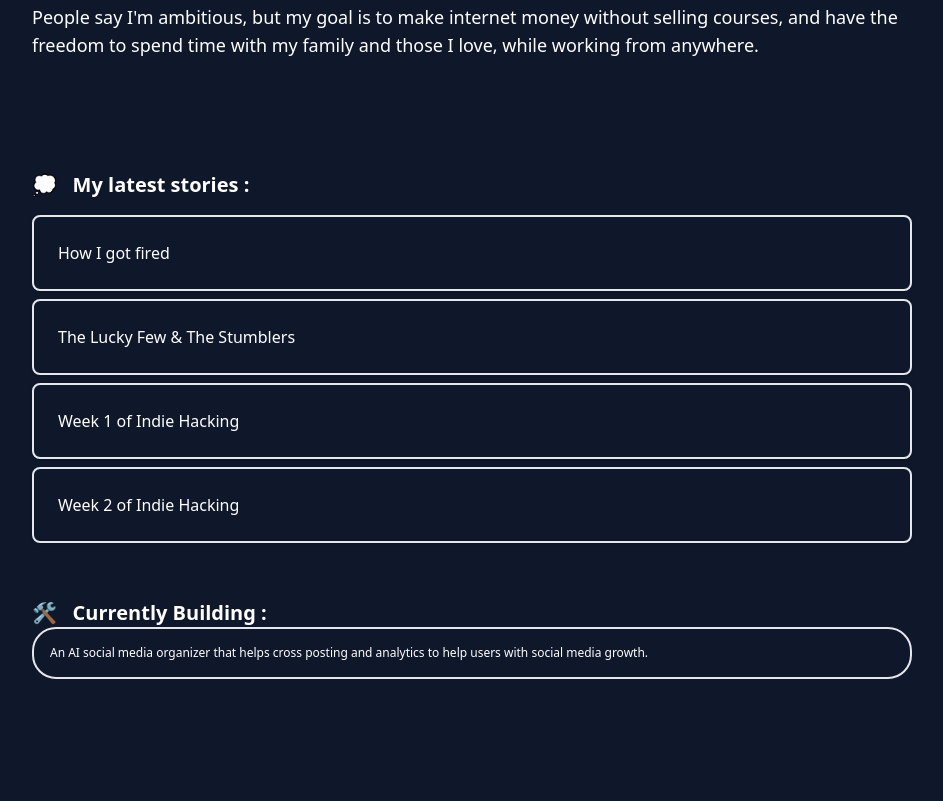
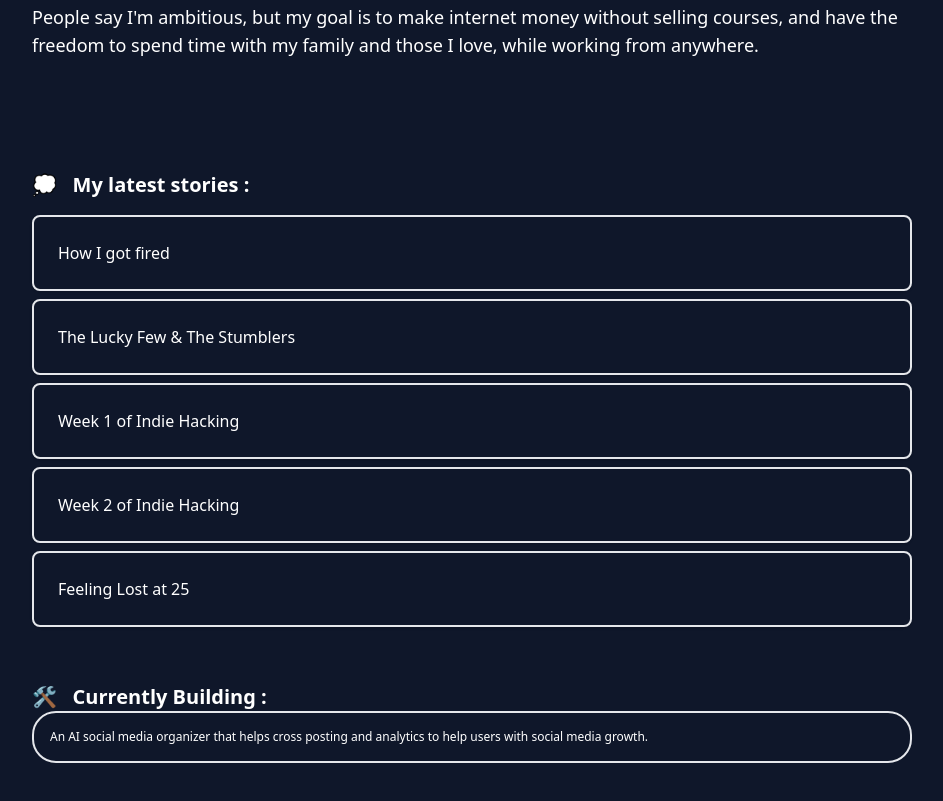
Before and after one commit to ryan-malvyn/blog, a website: page index.html in a window 1280 px wide. Shown: the part 685-1486 px from the top of the page, without its empty margins (168-1111 px from the left). Before the commit the page ends 1444 px from the top, so only its background shows below. Drawn offline with Linux system fonts and the light colour scheme.

Commit message:
homepage update

```diff
--- a/index.html
+++ b/index.html
@@ -5,7 +5,7 @@
     <script async src="https://www.googletagmanager.com/gtag/js?id=G-CTQG0NM18K"></script>
     <script>
         window.dataLayer = window.dataLayer || [];
-  function gtag(){dataLayer.push(arguments);}
+        function gtag() { dataLayer.push(arguments); }
         gtag('js', new Date());
 
         gtag('config', 'G-CTQG0NM18K');
@@ -13,6 +13,7 @@
 
     <link href="./css/output.css" rel="stylesheet">
 </head>
+
 <body class="text-white md:w-4/5">
     <nav class="flex mb-20">
         <ul class="flex justify-between w-full">
@@ -88,6 +89,9 @@
             <li class="border-2 text-white p-6 rounded-lg shadow">
                 <a href="./blog/week2-of-indie-hacking.html">Week 2 of Indie Hacking</a>
             </li>
+            <li class="border-2 text-white p-6 rounded-lg shadow">
+                <a href="./blog/feeling-lost-at-25.html">Feeling Lost at 25</a>
+            </li>
         </ul>
 
         <!-- Projects List -->
```
Lines whose indentation alone changed are shown as unchanged.
